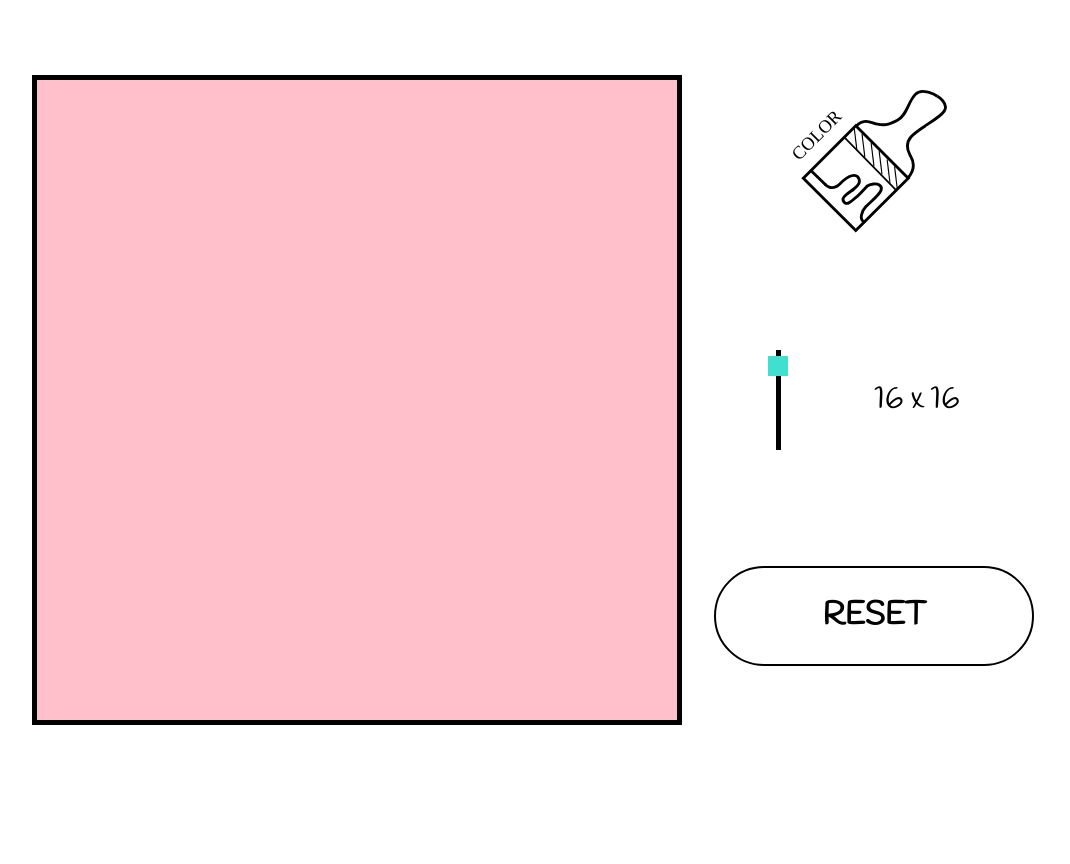
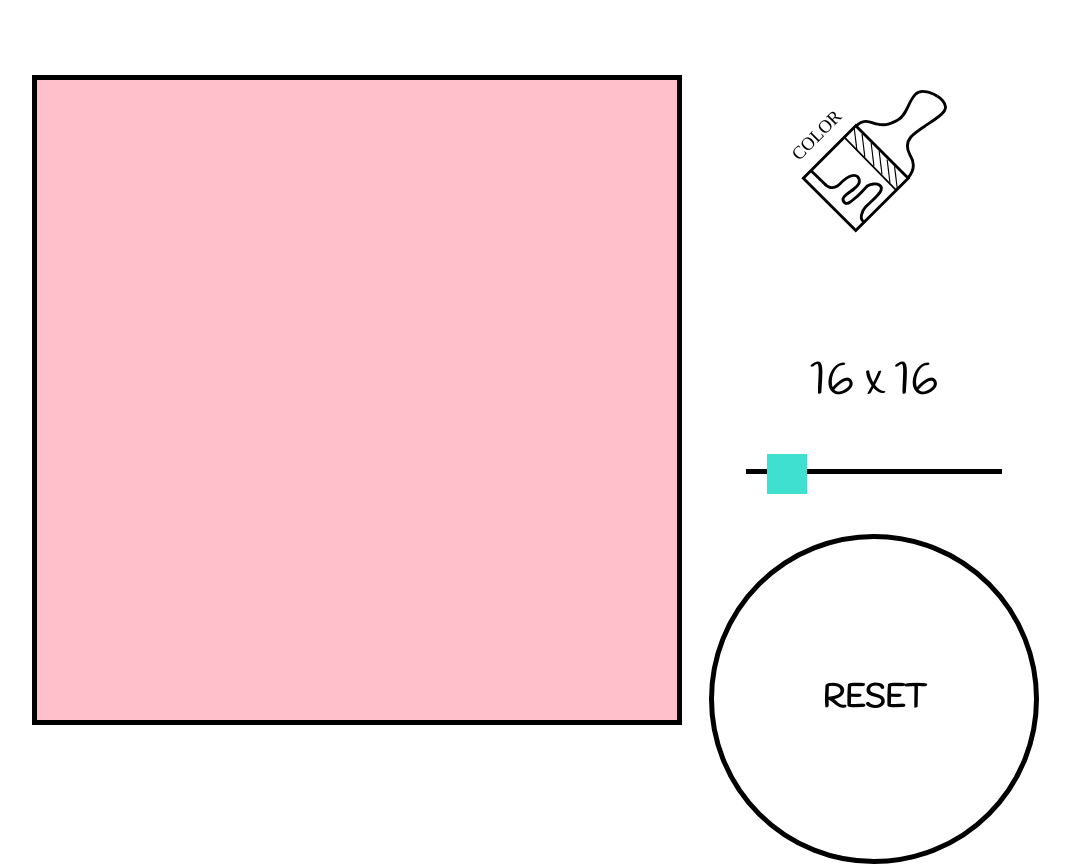
Before and after one commit to grumbeard/etch-a-sketch, a plain HTML site: page index.html in a window 1280 px wide. Shown: the whole page, without its empty margins (91-1161 px from the left). Before the commit the page ends 800 px from the top, so only its background shows below. Drawn offline with Linux system fonts and the light colour scheme.

Commit message:
Improve slider adjustment logic to allow variable slider length

```diff
--- a/index.html
+++ b/index.html
@@ -14,15 +14,17 @@
                     <img class = "action-type-btn" data-type="paintbrush" src="images/paintbrush.svg" alt-text="Action Type selected is Paintbrush">
                 </div>
                 <div id="grid-size-container">
+                    <div id="grid-size-number"></div>
                     <div id="grid-size-slider-container">
                         <div id="grid-size-slider">
                             <div id="grid-size-slider-btn"></div>
                         </div>
                     </div>
-                    <div id="grid-size-number"></div>
                 </div>
                 <div id="reset-container">
-                    <div id="reset-btn">RESET</div>
+                    <div id="reset-btn">
+                        <p>RESET</p>
+                    </div>
                 </div>
             </div>
         </main>
--- a/javascript/main.js
+++ b/javascript/main.js
@@ -129,14 +129,15 @@ function handleChangeActionType(e) {
 
 // Add 'change grid size by drag' functionality
 const gridSizeSliderButton = document.getElementById("grid-size-slider-btn");
+const sliderLength = document.getElementById("grid-size-slider").offsetWidth;
 const gridSizeSliderContainer = document.getElementById("grid-size-slider-container");
 
-// Position grid size change button according to current square count (10 = half height of slider)
-gridSizeSliderButton.setAttribute("style", `top: ${squareCount-10}px`);
+// Position grid size change button according to current square count (20 = half height of slider)
+gridSizeSliderButton.setAttribute("style", `left: ${(squareCount / 100) * sliderLength - 20}px`);
 
 let dragging = false;
-let startY = 0;
-let newY = 0;
+let startX = 0;
+let newX = 0;
 
 gridSizeSliderButton.addEventListener("mousedown", handleDragStart);
 gridSizeSliderButton.addEventListener("mousemove", handleDragging);
@@ -145,18 +146,18 @@ gridSizeSliderContainer.addEventListener("mouseup", handleDragEnd);
 function handleDragStart(e) {
     if (!dragging) {
         dragging = true;
-        startY = e.clientY;
+        startX = e.clientX;
     }
 }
 
 function handleDragging(e) {
     if (dragging) {
-        let changeY = e.clientY - startY;
-        newY = squareCount + changeY;
-        if (newY < 1) {
-            newY = 1;
-        } else if (newY > 100) {
-            newY = 100;
+        let changeX = e.clientX - startX;
+        newX = squareCount + Math.floor(changeX/sliderLength * 100);
+        if (newX < 1) {
+            newX = 1;
+        } else if (newX > 100) {
+            newX = 100;
         }
         updateButtonPosition();
     }
@@ -166,8 +167,8 @@ function handleDragging(e) {
 function handleDragEnd(e) {
     if (dragging) {
         dragging = false;
-        console.log("shift: " + (newY - squareCount));
-        squareCount = newY;
+        console.log("shift: " + (newX - squareCount));
+        squareCount = newX;
         console.log("squareCount: " + squareCount);
         handleReset();
         updateGridSize();
@@ -175,5 +176,5 @@ function handleDragEnd(e) {
 }
 
 function updateButtonPosition() {
-    gridSizeSliderButton.setAttribute("style", `top: ${newY}px`);
+    gridSizeSliderButton.setAttribute("style", `left: ${(newX / 100) * sliderLength - 10}px`);
 }
--- a/styles/main.css
+++ b/styles/main.css
@@ -73,17 +73,18 @@ main {
 #grid-size-container {
     width: 100%;
     display: flex;
+    flex-direction: column;
     align-items: center;
+    justify-content: center;
 }
 
 #grid-size-slider-container {
-    flex: 1;
+    margin: 1em 0;
 }
 
 #grid-size-slider {
-    margin: 0 auto;
-    height: 100px;
-    width: 5px;
+    height: 5px;
+    width: 20vw;
     position: relative;
     background-color: black;
 }
@@ -94,32 +95,34 @@ main {
 
 #grid-size-slider-btn {
     position: absolute;
-    left: -7.5px;
-    padding: 10px;
+    top: -15px;
+    padding: 20px;
     background-color: turquoise;
 }
 
 #grid-size-number {
-    font-size: 2em;
-    flex:1;
+    margin: 1em 0;
+    font-size: 3em;
 }
 
 
 /* CONTROLS AREA - Reset Grid */
 
 #reset-container {
-    align-self: center;
     width: 100%;
 }
 
 #reset-btn {
-    margin: 1em;
-    padding: 1em;
-    border-radius: 50px;
-    border: 2px solid black;
-    text-align: center;
+    height: 10em;
+    width: 10em;
+    margin: 0 auto;
+    border-radius: 50%;
+    border: 5px solid black;
     font-weight: 900;
     font-size: 2em;
+    display: flex;
+    justify-content: center;
+    align-items: center;
 }
 
 #reset-btn:hover {
```
